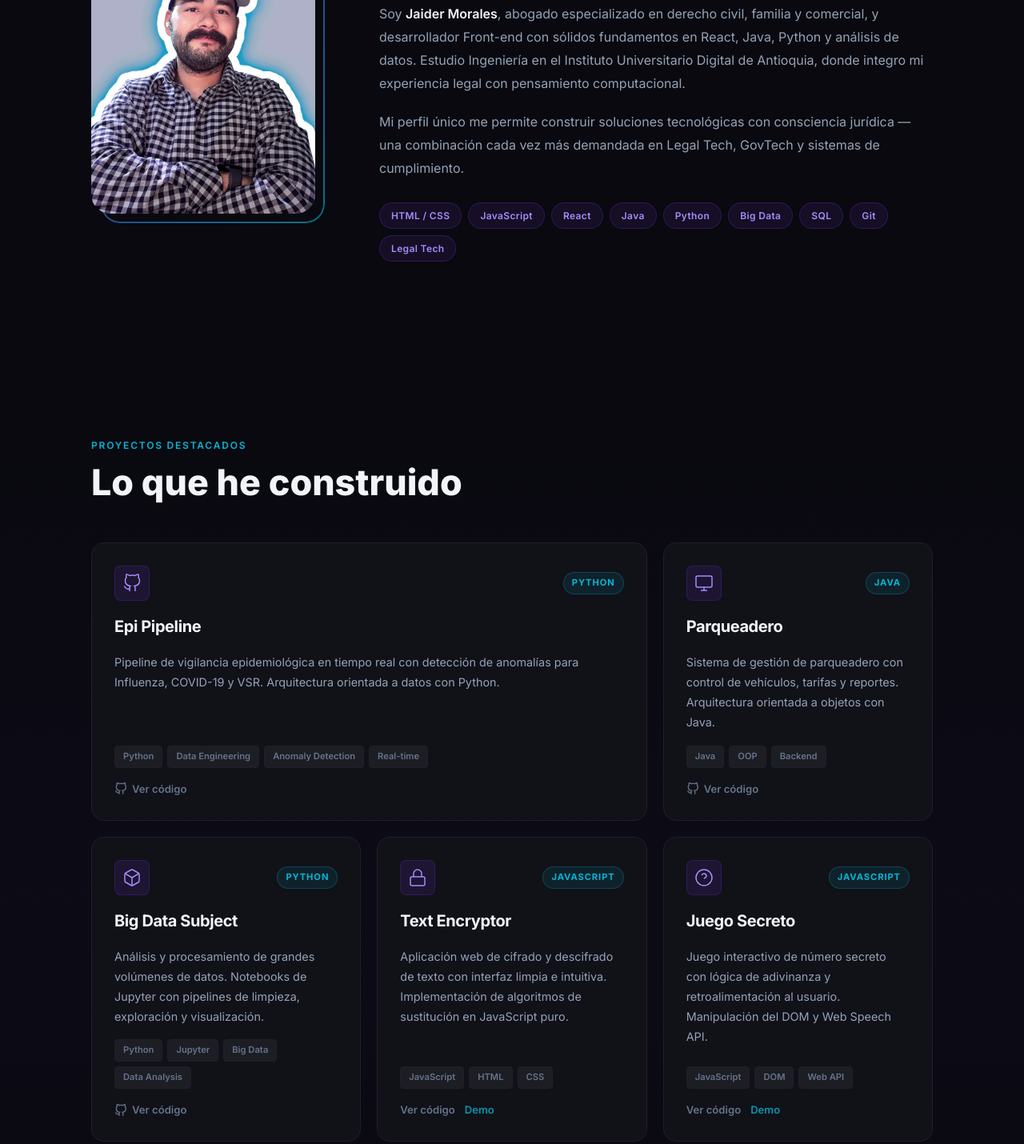
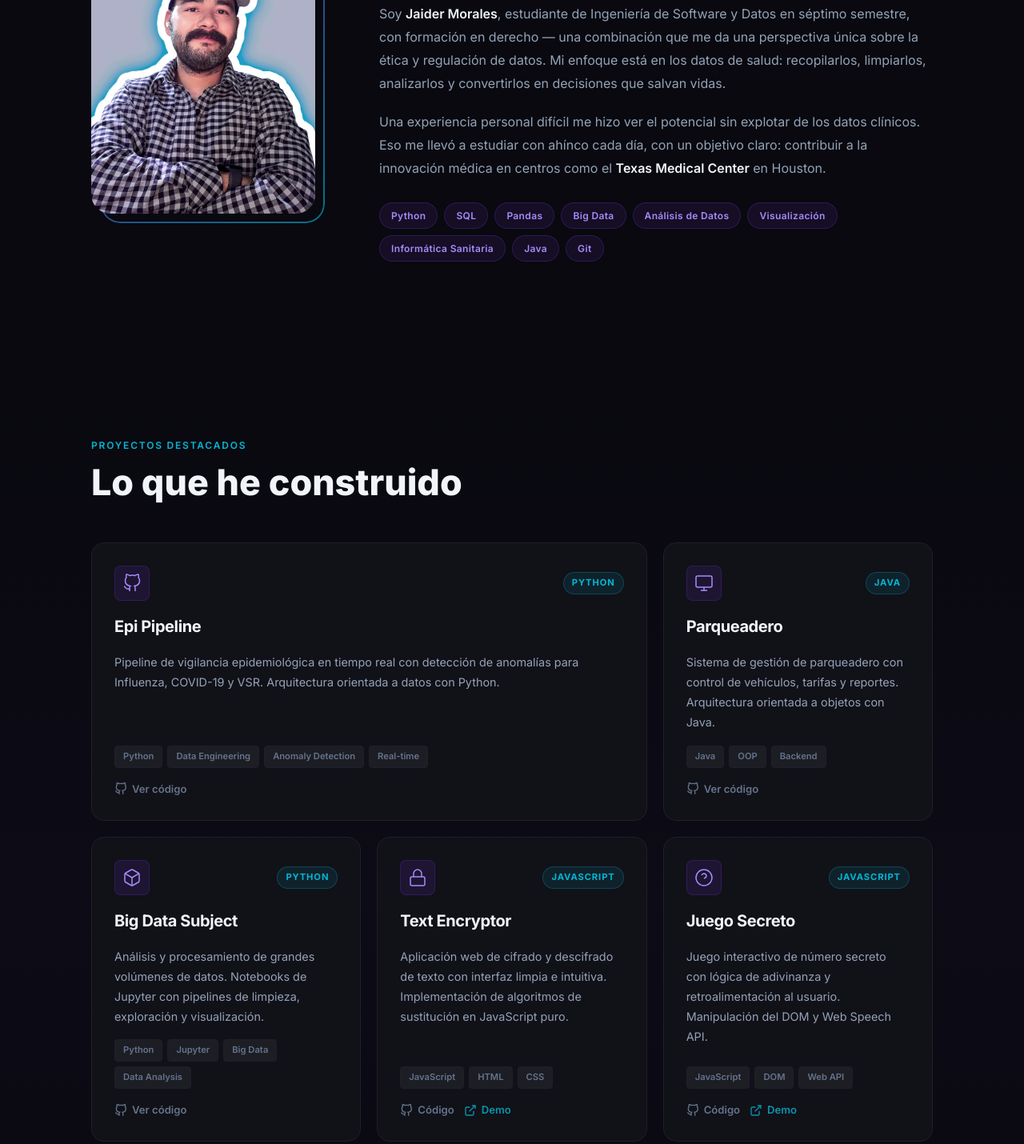
Before and after one commit to jmoralesb1/portafolio, a plain HTML site: page index.html in a window 1280 px wide. Shown: the part 1053-2483 px from the top of the page at 80% size. Drawn offline with Linux system fonts and the light colour scheme.

```diff
--- a/index.html
+++ b/index.html
@@ -45,8 +45,8 @@
           Jaider<br /><span class="gradient-text">Morales</span>
         </h1>
         <p class="hero__tagline reveal">
-          Desarrollador Front-end &amp; Entusiasta de Legal Tech.<br />
-          Construyo interfaces limpias y pipelines de datos con propósito.
+          Estudiante de Ingeniería de Software y Datos · Colombia<br />
+          Transformo datos en decisiones. Enfocado en salud, Python y SQL.
         </p>
         <div class="hero__cta reveal">
           <a href="#projects" class="btn btn--primary">Ver proyectos</a>
@@ -68,27 +68,28 @@
           </div>
           <div class="about__text">
             <p class="section__label reveal">Sobre mí</p>
-            <h2 class="section__title reveal">Abogado que aprendió<br />a hablar con máquinas</h2>
+            <h2 class="section__title reveal">De Colombia a Houston,<br />proyecto a proyecto</h2>
             <p class="about__bio reveal">
-              Soy <strong>Jaider Morales</strong>, abogado especializado en derecho civil, familia y comercial,
-              y desarrollador Front-end con sólidos fundamentos en React, Java, Python y análisis de datos.
-              Estudio Ingeniería en el Instituto Universitario Digital de Antioquia, donde integro mi
-              experiencia legal con pensamiento computacional.
+              Soy <strong>Jaider Morales</strong>, estudiante de Ingeniería de Software y Datos en séptimo semestre,
+              con formación en derecho — una combinación que me da una perspectiva única sobre la ética y
+              regulación de datos. Mi enfoque está en los datos de salud: recopilarlos, limpiarlos,
+              analizarlos y convertirlos en decisiones que salvan vidas.
             </p>
             <p class="about__bio reveal">
-              Mi perfil único me permite construir soluciones tecnológicas con consciencia jurídica —
-              una combinación cada vez más demandada en Legal Tech, GovTech y sistemas de cumplimiento.
+              Una experiencia personal difícil me hizo ver el potencial sin explotar de los datos clínicos.
+              Eso me llevó a estudiar con ahínco cada día, con un objetivo claro: contribuir a la innovación
+              médica en centros como el <strong>Texas Medical Center</strong> en Houston.
             </p>
             <div class="skills reveal">
-              <span class="skill-tag">HTML / CSS</span>
-              <span class="skill-tag">JavaScript</span>
-              <span class="skill-tag">React</span>
+              <span class="skill-tag">Python</span>
+              <span class="skill-tag">SQL</span>
+              <span class="skill-tag">Pandas</span>
+              <span class="skill-tag">Big Data</span>
+              <span class="skill-tag">Análisis de Datos</span>
+              <span class="skill-tag">Visualización</span>
+              <span class="skill-tag">Informática Sanitaria</span>
               <span class="skill-tag">Java</span>
-              <span class="skill-tag">Python</span>
-              <span class="skill-tag">Big Data</span>
-              <span class="skill-tag">SQL</span>
               <span class="skill-tag">Git</span>
-              <span class="skill-tag">Legal Tech</span>
             </div>
           </div>
         </div>
@@ -109,7 +110,10 @@
               <span class="card__badge">Python</span>
             </div>
             <h3 class="card__title">Epi Pipeline</h3>
-            <p class="card__desc">Pipeline de vigilancia epidemiológica en tiempo real con detección de anomalías para Influenza, COVID-19 y VSR. Arquitectura orientada a datos con Python.</p>
+            <p class="card__desc">
+              Pipeline de vigilancia epidemiológica en tiempo real con detección de anomalías
+              para Influenza, COVID-19 y VSR. Arquitectura orientada a datos con Python.
+            </p>
             <div class="card__tags">
               <span>Python</span><span>Data Engineering</span><span>Anomaly Detection</span><span>Real-time</span>
             </div>
@@ -129,8 +133,13 @@
               <span class="card__badge">Java</span>
             </div>
             <h3 class="card__title">Parqueadero</h3>
-            <p class="card__desc">Sistema de gestión de parqueadero con control de vehículos, tarifas y reportes. Arquitectura orientada a objetos con Java.</p>
-            <div class="card__tags"><span>Java</span><span>OOP</span><span>Backend</span></div>
+            <p class="card__desc">
+              Sistema de gestión de parqueadero con control de vehículos, tarifas y reportes.
+              Arquitectura orientada a objetos con Java.
+            </p>
+            <div class="card__tags">
+              <span>Java</span><span>OOP</span><span>Backend</span>
+            </div>
             <div class="card__links">
               <a href="https://github.com/jmoralesb1/parqueadero" target="_blank" rel="noopener" class="card__link">
                 <svg width="16" height="16" viewBox="0 0 24 24" fill="none" stroke="currentColor" stroke-width="2"><path d="M9 19c-5 1.5-5-2.5-7-3m14 6v-3.87a3.37 3.37 0 0 0-.94-2.61c3.14-.35 6.44-1.54 6.44-7A5.44 5.44 0 0 0 20 4.77 5.07 5.07 0 0 0 19.91 1S18.73.65 16 2.48a13.38 13.38 0 0 0-7 0C6.27.65 5.09 1 5.09 1A5.07 5.07 0 0 0 5 4.77a5.44 5.44 0 0 0-1.5 3.78c0 5.42 3.3 6.61 6.44 7A3.37 3.37 0 0 0 9 18.13V22"/></svg>
@@ -147,8 +156,13 @@
               <span class="card__badge">Python</span>
             </div>
             <h3 class="card__title">Big Data Subject</h3>
-            <p class="card__desc">Análisis y procesamiento de grandes volúmenes de datos. Notebooks de Jupyter con pipelines de limpieza, exploración y visualización.</p>
-            <div class="card__tags"><span>Python</span><span>Jupyter</span><span>Big Data</span><span>Data Analysis</span></div>
+            <p class="card__desc">
+              Análisis y procesamiento de grandes volúmenes de datos. Notebooks de Jupyter
+              con pipelines de limpieza, exploración y visualización.
+            </p>
+            <div class="card__tags">
+              <span>Python</span><span>Jupyter</span><span>Big Data</span><span>Data Analysis</span>
+            </div>
             <div class="card__links">
               <a href="https://github.com/jmoralesb1/bigdata_subject" target="_blank" rel="noopener" class="card__link">
                 <svg width="16" height="16" viewBox="0 0 24 24" fill="none" stroke="currentColor" stroke-width="2"><path d="M9 19c-5 1.5-5-2.5-7-3m14 6v-3.87a3.37 3.37 0 0 0-.94-2.61c3.14-.35 6.44-1.54 6.44-7A5.44 5.44 0 0 0 20 4.77 5.07 5.07 0 0 0 19.91 1S18.73.65 16 2.48a13.38 13.38 0 0 0-7 0C6.27.65 5.09 1 5.09 1A5.07 5.07 0 0 0 5 4.77a5.44 5.44 0 0 0-1.5 3.78c0 5.42 3.3 6.61 6.44 7A3.37 3.37 0 0 0 9 18.13V22"/></svg>
@@ -165,11 +179,22 @@
               <span class="card__badge">JavaScript</span>
             </div>
             <h3 class="card__title">Text Encryptor</h3>
-            <p class="card__desc">Aplicación web de cifrado y descifrado de texto con interfaz limpia e intuitiva. Implementación de algoritmos de sustitución en JavaScript puro.</p>
-            <div class="card__tags"><span>JavaScript</span><span>HTML</span><span>CSS</span></div>
+            <p class="card__desc">
+              Aplicación web de cifrado y descifrado de texto con interfaz limpia e intuitiva.
+              Implementación de algoritmos de sustitución en JavaScript puro.
+            </p>
+            <div class="card__tags">
+              <span>JavaScript</span><span>HTML</span><span>CSS</span>
+            </div>
             <div class="card__links">
-              <a href="https://github.com/jmoralesb1/text_encryptor" target="_blank" rel="noopener" class="card__link">Ver código</a>
-              <a href="https://jmoralesb1.github.io/text_encryptor" target="_blank" rel="noopener" class="card__link card__link--demo">Demo</a>
+              <a href="https://github.com/jmoralesb1/text_encryptor" target="_blank" rel="noopener" class="card__link">
+                <svg width="16" height="16" viewBox="0 0 24 24" fill="none" stroke="currentColor" stroke-width="2"><path d="M9 19c-5 1.5-5-2.5-7-3m14 6v-3.87a3.37 3.37 0 0 0-.94-2.61c3.14-.35 6.44-1.54 6.44-7A5.44 5.44 0 0 0 20 4.77 5.07 5.07 0 0 0 19.91 1S18.73.65 16 2.48a13.38 13.38 0 0 0-7 0C6.27.65 5.09 1 5.09 1A5.07 5.07 0 0 0 5 4.77a5.44 5.44 0 0 0-1.5 3.78c0 5.42 3.3 6.61 6.44 7A3.37 3.37 0 0 0 9 18.13V22"/></svg>
+                Código
+              </a>
+              <a href="https://jmoralesb1.github.io/text_encryptor" target="_blank" rel="noopener" class="card__link card__link--demo">
+                <svg width="16" height="16" viewBox="0 0 24 24" fill="none" stroke="currentColor" stroke-width="2"><path d="M18 13v6a2 2 0 0 1-2 2H5a2 2 0 0 1-2-2V8a2 2 0 0 1 2-2h6"/><polyline points="15 3 21 3 21 9"/><line x1="10" y1="14" x2="21" y2="3"/></svg>
+                Demo
+              </a>
             </div>
           </article>
 
@@ -181,11 +206,22 @@
               <span class="card__badge">JavaScript</span>
             </div>
             <h3 class="card__title">Juego Secreto</h3>
-            <p class="card__desc">Juego interactivo de número secreto con lógica de adivinanza y retroalimentación al usuario. Manipulación del DOM y Web Speech API.</p>
-            <div class="card__tags"><span>JavaScript</span><span>DOM</span><span>Web API</span></div>
+            <p class="card__desc">
+              Juego interactivo de número secreto con lógica de adivinanza y retroalimentación
+              al usuario. Manipulación del DOM y Web Speech API.
+            </p>
+            <div class="card__tags">
+              <span>JavaScript</span><span>DOM</span><span>Web API</span>
+            </div>
             <div class="card__links">
-              <a href="https://github.com/jmoralesb1/juego-secreto" target="_blank" rel="noopener" class="card__link">Ver código</a>
-              <a href="https://jmoralesb1.github.io/juego-secreto" target="_blank" rel="noopener" class="card__link card__link--demo">Demo</a>
+              <a href="https://github.com/jmoralesb1/juego-secreto" target="_blank" rel="noopener" class="card__link">
+                <svg width="16" height="16" viewBox="0 0 24 24" fill="none" stroke="currentColor" stroke-width="2"><path d="M9 19c-5 1.5-5-2.5-7-3m14 6v-3.87a3.37 3.37 0 0 0-.94-2.61c3.14-.35 6.44-1.54 6.44-7A5.44 5.44 0 0 0 20 4.77 5.07 5.07 0 0 0 19.91 1S18.73.65 16 2.48a13.38 13.38 0 0 0-7 0C6.27.65 5.09 1 5.09 1A5.07 5.07 0 0 0 5 4.77a5.44 5.44 0 0 0-1.5 3.78c0 5.42 3.3 6.61 6.44 7A3.37 3.37 0 0 0 9 18.13V22"/></svg>
+                Código
+              </a>
+              <a href="https://jmoralesb1.github.io/juego-secreto" target="_blank" rel="noopener" class="card__link card__link--demo">
+                <svg width="16" height="16" viewBox="0 0 24 24" fill="none" stroke="currentColor" stroke-width="2"><path d="M18 13v6a2 2 0 0 1-2 2H5a2 2 0 0 1-2-2V8a2 2 0 0 1 2-2h6"/><polyline points="15 3 21 3 21 9"/><line x1="10" y1="14" x2="21" y2="3"/></svg>
+                Demo
+              </a>
             </div>
           </article>
 
@@ -206,7 +242,10 @@
         <div class="contact__inner reveal">
           <p class="section__label">Contacto</p>
           <h2 class="section__title">¿Trabajamos juntos?</h2>
-          <p class="contact__sub">Estoy disponible para proyectos freelance, posiciones full-time y colaboraciones. No dudes en escribirme.</p>
+          <p class="contact__sub">
+            Estoy disponible para proyectos freelance, posiciones full-time y colaboraciones.
+            No dudes en escribirme.
+          </p>
           <div class="contact__links">
             <a href="https://wa.me/573188711933" target="_blank" rel="noopener" class="contact__btn">
               <svg width="20" height="20" viewBox="0 0 24 24" fill="currentColor"><path d="M17.472 14.382c-.297-.149-1.758-.867-2.03-.967-.273-.099-.471-.148-.67.15-.197.297-.767.966-.94 1.164-.173.199-.347.223-.644.075-.297-.15-1.255-.463-2.39-1.475-.883-.788-1.48-1.761-1.653-2.059-.173-.297-.018-.458.13-.606.134-.133.298-.347.446-.52.149-.174.198-.298.298-.497.099-.198.05-.371-.025-.52-.075-.149-.669-1.612-.916-2.207-.242-.579-.487-.5-.669-.51-.173-.008-.371-.01-.57-.01-.198 0-.52.074-.792.372-.272.297-1.04 1.016-1.04 2.479 0 1.462 1.065 2.875 1.213 3.074.149.198 2.096 3.2 5.077 4.487.709.306 1.262.489 1.694.625.712.227 1.36.195 1.871.118.571-.085 1.758-.719 2.006-1.413.248-.694.248-1.289.173-1.413-.074-.124-.272-.198-.57-.347m-5.421 7.403h-.004a9.87 9.87 0 0 1-5.031-1.378l-.361-.214-3.741.982.998-3.648-.235-.374a9.86 9.86 0 0 1-1.51-5.26c.001-5.45 4.436-9.884 9.888-9.884 2.64 0 5.122 1.03 6.988 2.898a9.825 9.825 0 0 1 2.893 6.994c-.003 5.45-4.437 9.884-9.885 9.884m8.413-18.297A11.815 11.815 0 0 0 12.05 0C5.495 0 .16 5.335.157 11.892c0 2.096.547 4.142 1.588 5.945L.057 24l6.305-1.654a11.882 11.882 0 0 0 5.683 1.448h.005c6.554 0 11.89-5.335 11.893-11.893a11.821 11.821 0 0 0-3.48-8.413z"/></svg>
@@ -238,6 +277,7 @@
     window.addEventListener('scroll', () => {
       nav.classList.toggle('nav--scrolled', window.scrollY > 60);
     });
+
     const menuBtn = document.getElementById('menuBtn');
     const mobileMenu = document.getElementById('mobileMenu');
     menuBtn.addEventListener('click', () => {
@@ -250,11 +290,13 @@
         mobileMenu.classList.remove('open');
       });
     });
+
     const observer = new IntersectionObserver((entries) => {
       entries.forEach(entry => {
         if (entry.isIntersecting) entry.target.classList.add('visible');
       });
     }, { threshold: 0.12 });
+
     document.querySelectorAll('.reveal').forEach(el => observer.observe(el));
   </script>
 
```
